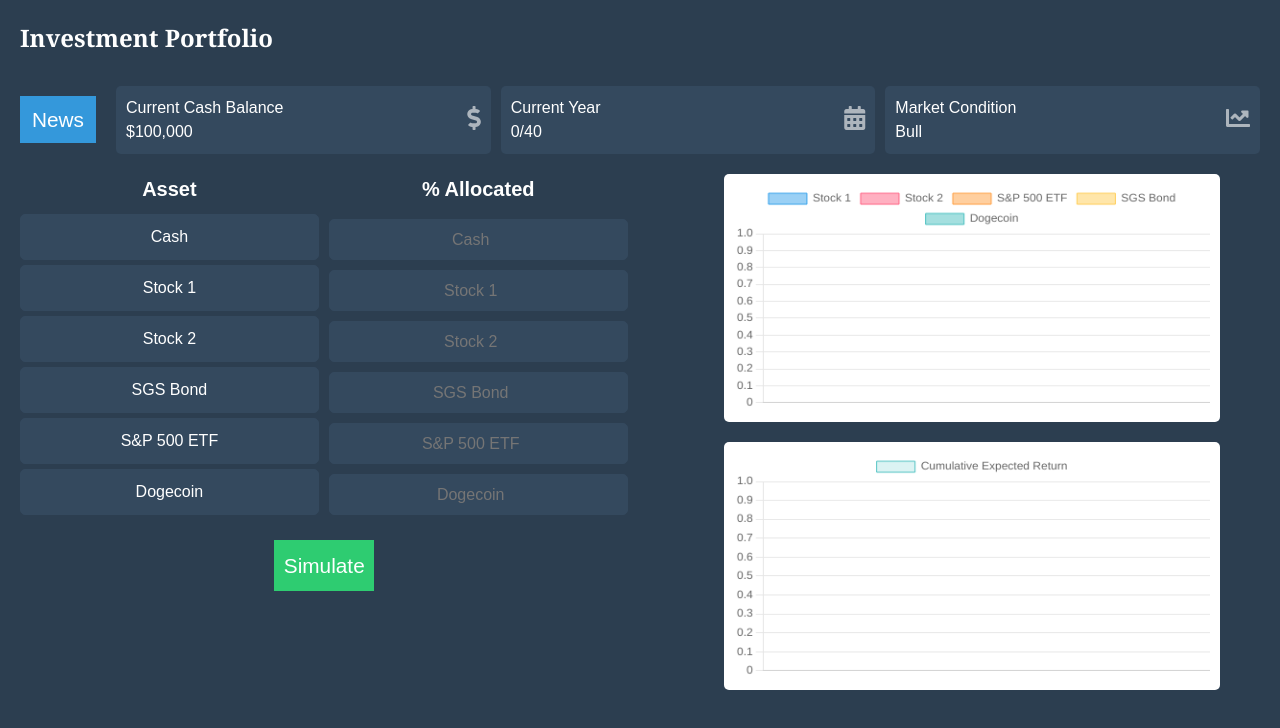
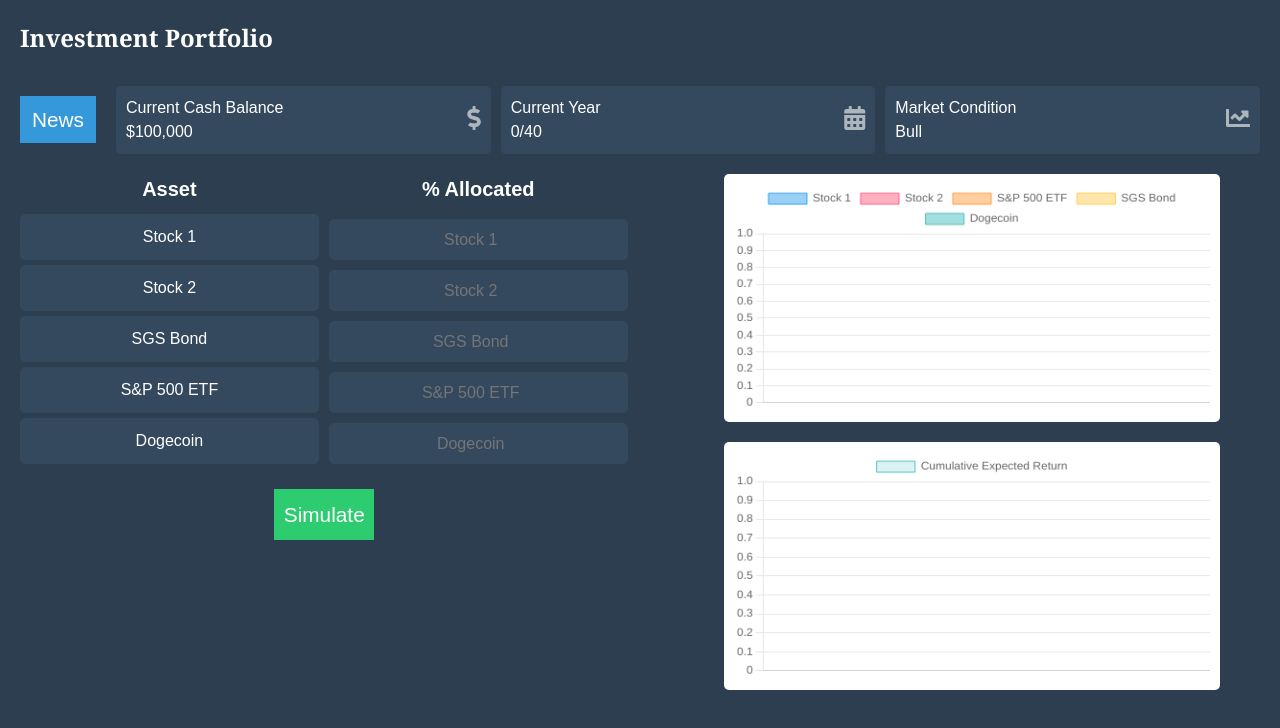
Before and after one commit to ffannisa/Investment-Portfolio-Simulation, a website built with Parcel: page Finance Simulation/index.html in a window 1280 px wide. Built offline with nearby package versions, Linux system fonts and the light colour scheme.

Commit message:
remove cash allocation from html

```diff
--- a/Finance Simulation/index.html
+++ b/Finance Simulation/index.html
@@ -77,7 +77,6 @@
           <div class="asset1">
               <div class="header">Asset</div>
               <div class="asset">
-                  <div>Cash</div>
                   <div>Stock 1</div>
                   <div>Stock 2</div>
                   <div>SGS Bond</div>
@@ -88,7 +87,6 @@
           <div class="perallocated">
               <div class="header">% Allocated</div>
               <div class="percentallocated">
-                  <input type="number" name="cash-allocated" placeholder="Cash" class="input-box" min="0" max="100">
                   <input type="number" name="stock1-allocated" placeholder="Stock 1" class="input-box" min="0" max="100">
                   <input type="number" name="stock2-allocated" placeholder="Stock 2" class="input-box" min="0" max="100">
                   <input type="number" name="sgs-bond-allocated" placeholder="SGS Bond" class="input-box" min="0" max="100">
```
Also changed, not shown: Finance Simulation/index.js (+0 -17 lines).
